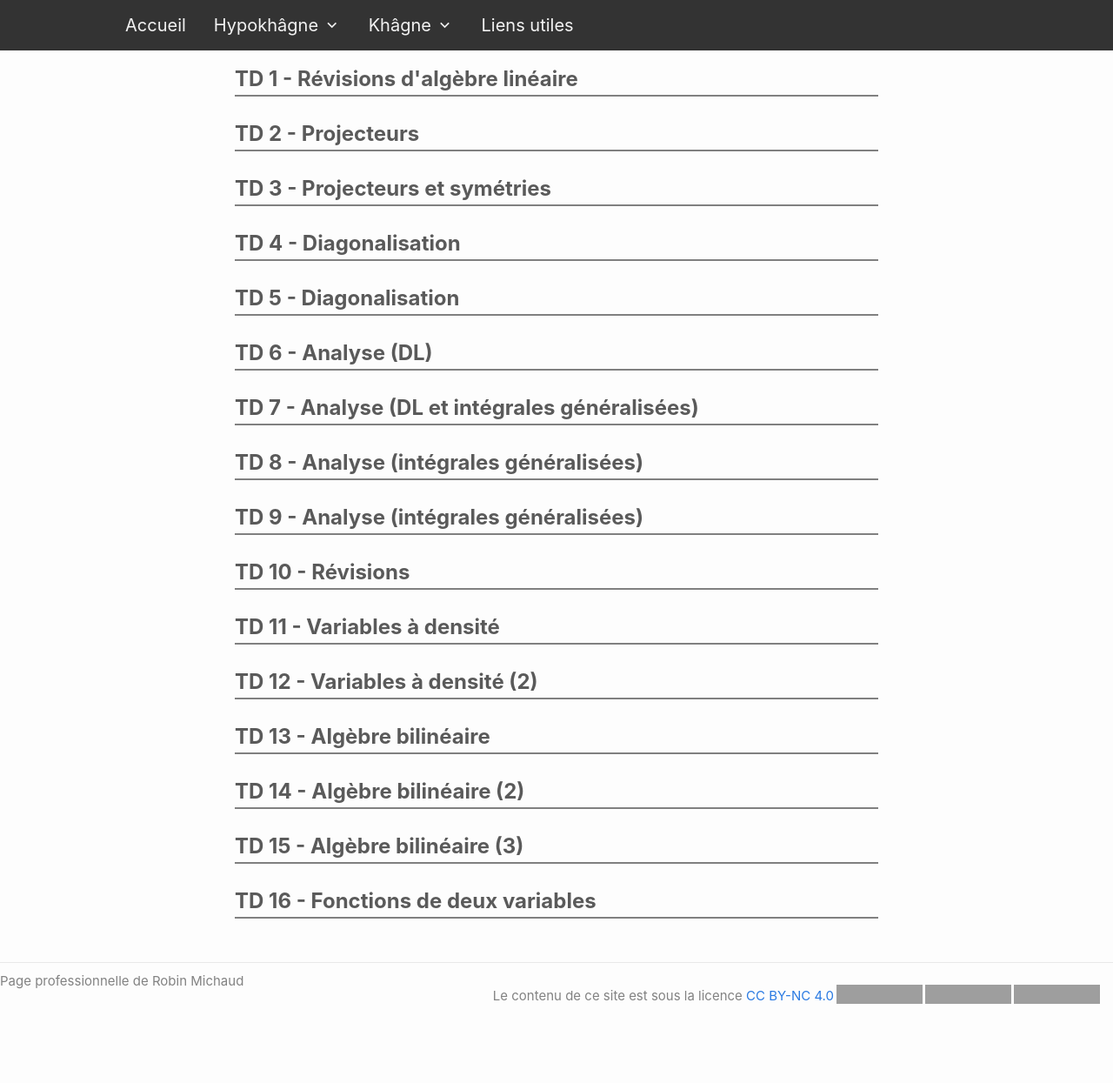
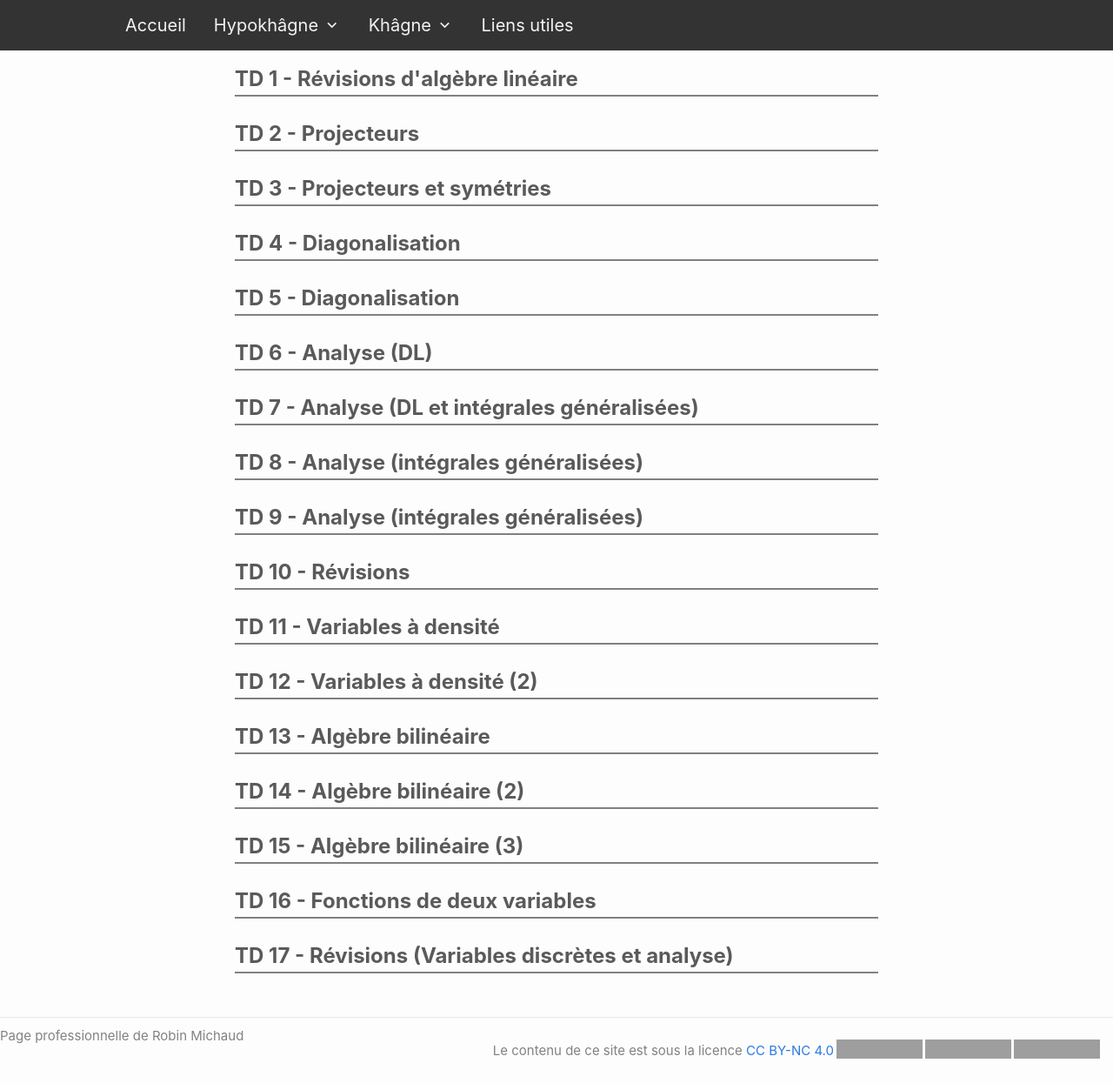
Before and after one commit to michaudmaths/michaudmaths.github.io, a Jekyll site: the page built from menu/td_khagne.markdown, in a window 1280 px wide. Shown: the whole page at 87% size. Built offline with Jekyll 4.4.1, drawn with Linux system fonts in a browser that asks for light colours; nearby versions of some CDN libraries; before the commit the page ends 1182 px from its top, so only the background shows below that; grey boxes are pictures that could not be loaded.

Commit message:
ajout TD 17 et correction

```diff
--- a/_data/files.yml
+++ b/_data/files.yml
@@ -196,6 +196,7 @@ td_khagne :
   - title : Algèbre bilinéaire (2)
   - title : Algèbre bilinéaire (3)
   - title : Fonctions de deux variables
+  - title : Révisions (Variables discrètes et analyse)
 
 dst:
  - date : 28/09/24
```
